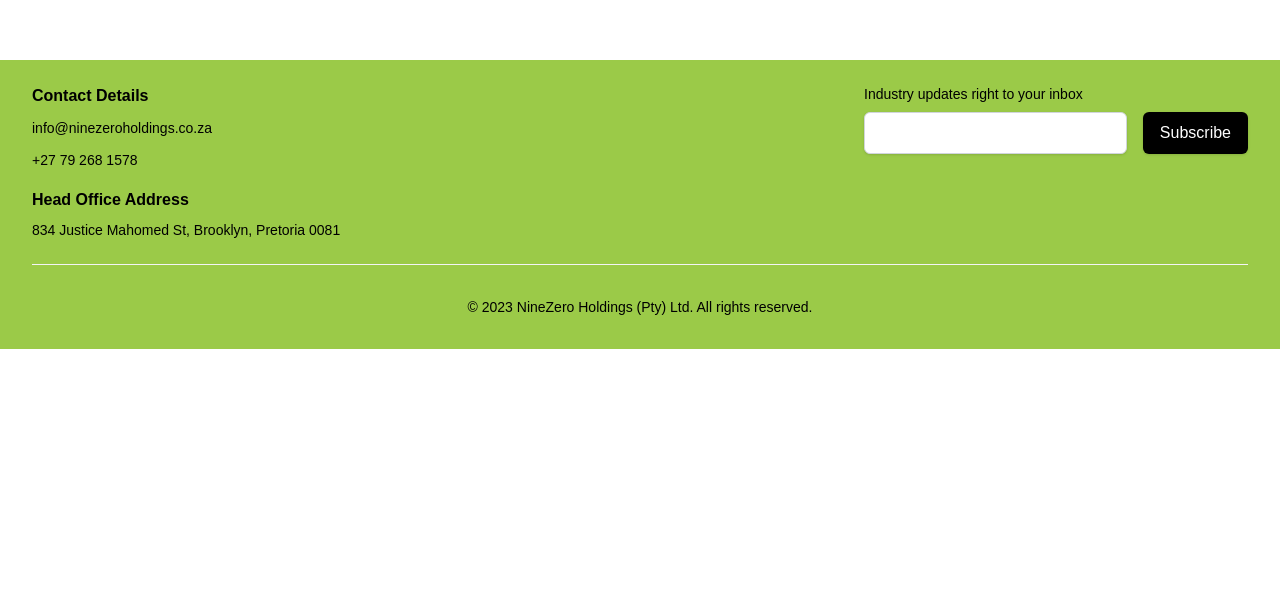
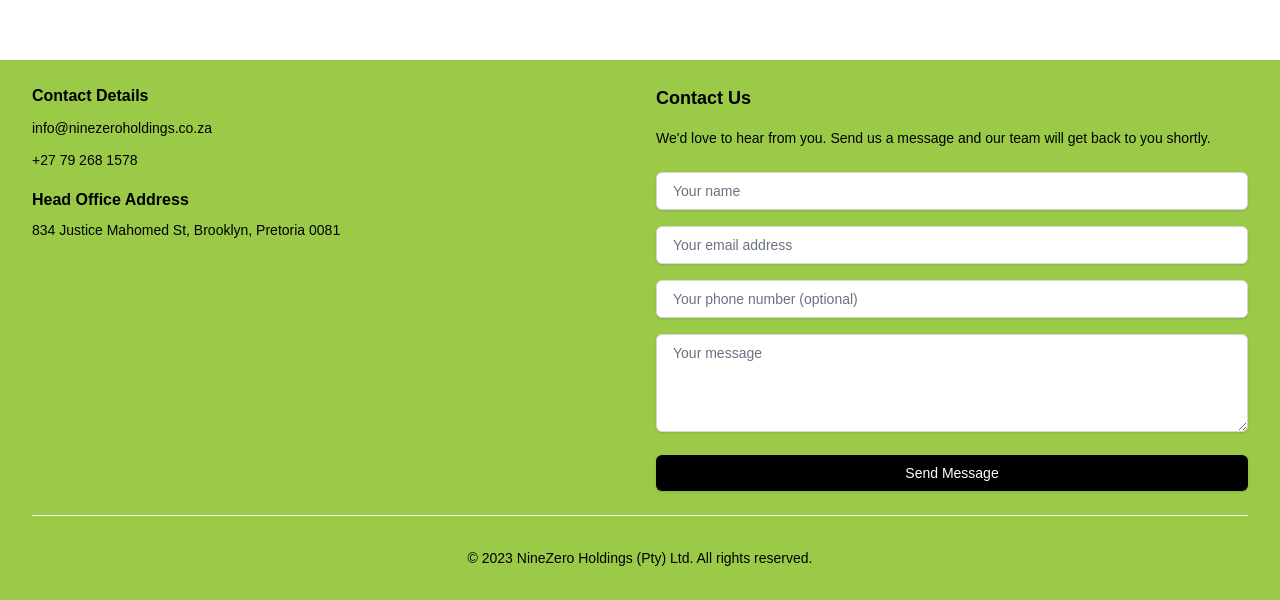
Before and after one commit to M9china/nineZero, a Next.js app: page /company in a window 1280 px wide. Shown: the part 740-1340 px from the top of the page. Before the commit the page ends 1089 px from the top, so only its background shows below. Built offline with nearby package versions, Linux system fonts and the light colour scheme.

Commit message:
feat: enhance Footer component with contact form and updated layout

```diff
--- a/src/components/Navigation/Footer.tsx
+++ b/src/components/Navigation/Footer.tsx
@@ -12,13 +12,25 @@ export const Footer = () => {
             {/* Sitemap sections */}
             <div className="col-span-6 mt-2 gap-8 sm:grid-cols-3 md:col-span-8 md:col-start-3 md:row-start-1 md:mt-0 lg:col-span-6">
               <div>
-                <h3 className="text-md font-semibold text-black">Contact Details</h3>
+                <h3 className="text-md font-semibold text-black">
+                  Contact Details
+                </h3>
                 <ul role="list" className="mt-2 space-y-2">
                   <li>
-                    <Link className="text-sm text-black" href="mailto:info@ninezero.co.za">info@ninezeroholdings.co.za</Link>
+                    <Link
+                      className="text-sm text-black"
+                      href="mailto:info@ninezero.co.za"
+                    >
+                      info@ninezeroholdings.co.za
+                    </Link>
                   </li>
                   <li>
-                    <Link className="text-sm text-black" href="tel:+27792681578">+27 79 268 1578</Link>
+                    <Link
+                      className="text-sm text-black"
+                      href="tel:+27792681578"
+                    >
+                      +27 79 268 1578
+                    </Link>
                   </li>
                 </ul>
               </div>
@@ -38,27 +50,73 @@ export const Footer = () => {
             </div>
 
             {/* Newsletter section */}
-            <div className="mt-12 md:col-span-8 md:col-start-3 md:row-start-2 md:mt-0 lg:col-span-4 lg:col-start-9 lg:row-start-1">
-              <h3 className="text-sm font-medium text-black">
-                Industry updates right to your inbox
+            <div className="mt-12 md:col-span-8 md:col-start-3 md:row-start-2 md:mt-0 lg:col-span-6 lg:col-start-7 lg:row-start-1">
+              <h3 className="text-lg font-semibold text-black mb-4">
+                Contact Us
               </h3>
-              <form className="mt-2 flex sm:max-w-md">
-                <label htmlFor="email-address" className="sr-only">
-                  Email address
+              <p className="text-sm text-black mb-6">
+                We'd love to hear from you. Send us a message and our team will
+                get back to you shortly.
+              </p>
+
+              <form className="space-y-4">
+                <div>
+                  <label htmlFor="name" className="sr-only">
+                    Name
                   </label>
                   <input
-                  id="email-address"
+                    id="name"
                     type="text"
                     required
-                  autoComplete="email"
-                  className="w-full min-w-0 appearance-none rounded-md border border-gray-300 bg-white px-4 py-2 text-base text-gray-900 placeholder-gray-500 shadow-sm focus:border-gray-600 focus:outline-none focus:ring-1 focus:ring-gray-600"
+                    placeholder="Your name"
+                    className="w-full rounded-md border border-gray-300 bg-white px-4 py-2 text-sm text-gray-900 shadow-sm placeholder-gray-500 focus:outline-none focus:ring-1 focus:ring-gray-600"
                   />
-                <div className="ml-4 flex-shrink-0">
+                </div>
+
+                <div>
+                  <label htmlFor="email" className="sr-only">
+                    Email
+                  </label>
+                  <input
+                    id="email"
+                    type="email"
+                    required
+                    placeholder="Your email address"
+                    className="w-full rounded-md border border-gray-300 bg-white px-4 py-2 text-sm text-gray-900 shadow-sm placeholder-gray-500 focus:outline-none focus:ring-1 focus:ring-gray-600"
+                  />
+                </div>
+
+                <div>
+                  <label htmlFor="phone" className="sr-only">
+                    Phone
+                  </label>
+                  <input
+                    id="phone"
+                    type="tel"
+                    placeholder="Your phone number (optional)"
+                    className="w-full rounded-md border border-gray-300 bg-white px-4 py-2 text-sm text-gray-900 shadow-sm placeholder-gray-500 focus:outline-none focus:ring-1 focus:ring-gray-600"
+                  />
+                </div>
+
+                <div>
+                  <label htmlFor="message" className="sr-only">
+                    Message
+                  </label>
+                  <textarea
+                    id="message"
+                    rows={4}
+                    required
+                    placeholder="Your message"
+                    className="w-full rounded-md border border-gray-300 bg-white px-4 py-2 text-sm text-gray-900 shadow-sm placeholder-gray-500 focus:outline-none focus:ring-1 focus:ring-gray-600"
+                  />
+                </div>
+
+                <div>
                   <button
                     type="submit"
-                    className="flex w-full items-center justify-center rounded-md border border-transparent bg-black px-4 py-2 text-base font-medium text-white shadow-sm hover:bg-gray-700 focus:outline-none focus:ring-2 focus:ring-gray-600 focus:ring-offset-2"
+                    className="w-full rounded-md bg-black px-4 py-2 text-sm font-medium text-white shadow-sm hover:bg-gray-800 focus:outline-none focus:ring-2 focus:ring-gray-600 focus:ring-offset-2"
                   >
-                    Subscribe
+                    Send Message
                   </button>
                 </div>
               </form>
```
Lines whose indentation alone changed are shown as unchanged.
